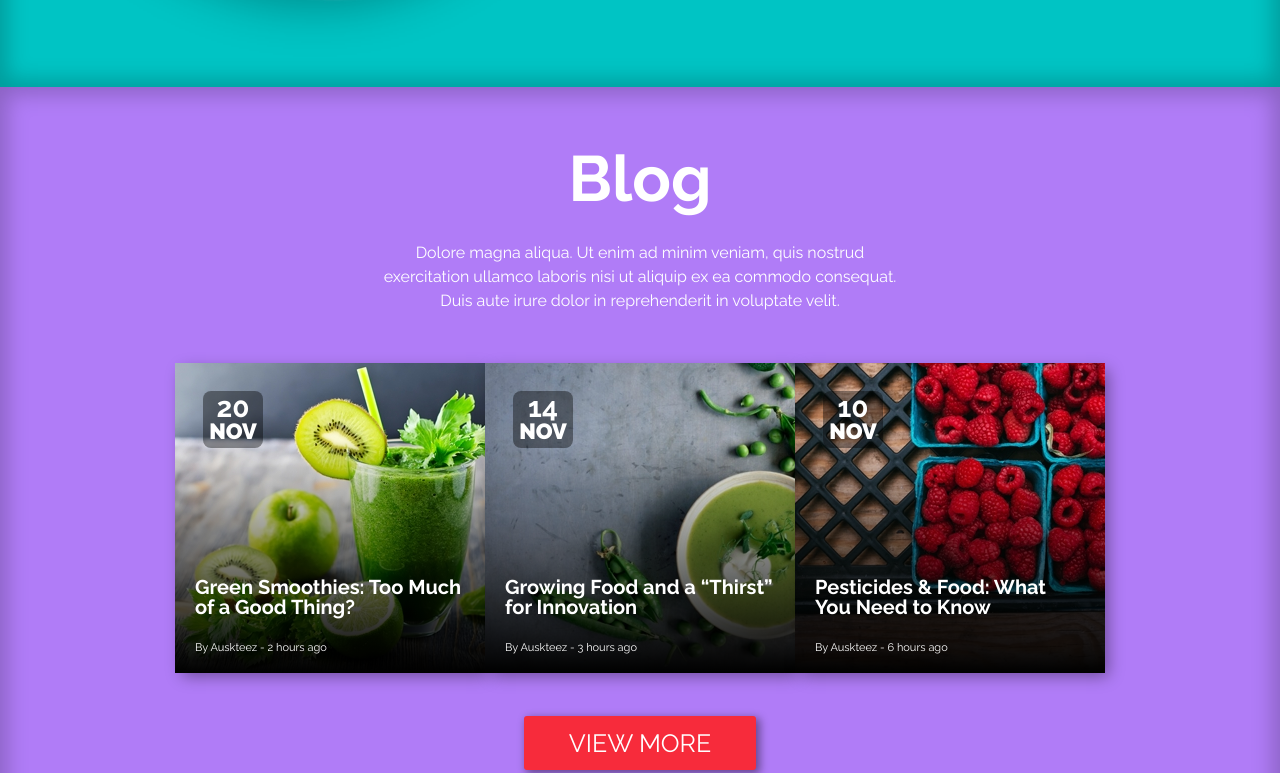
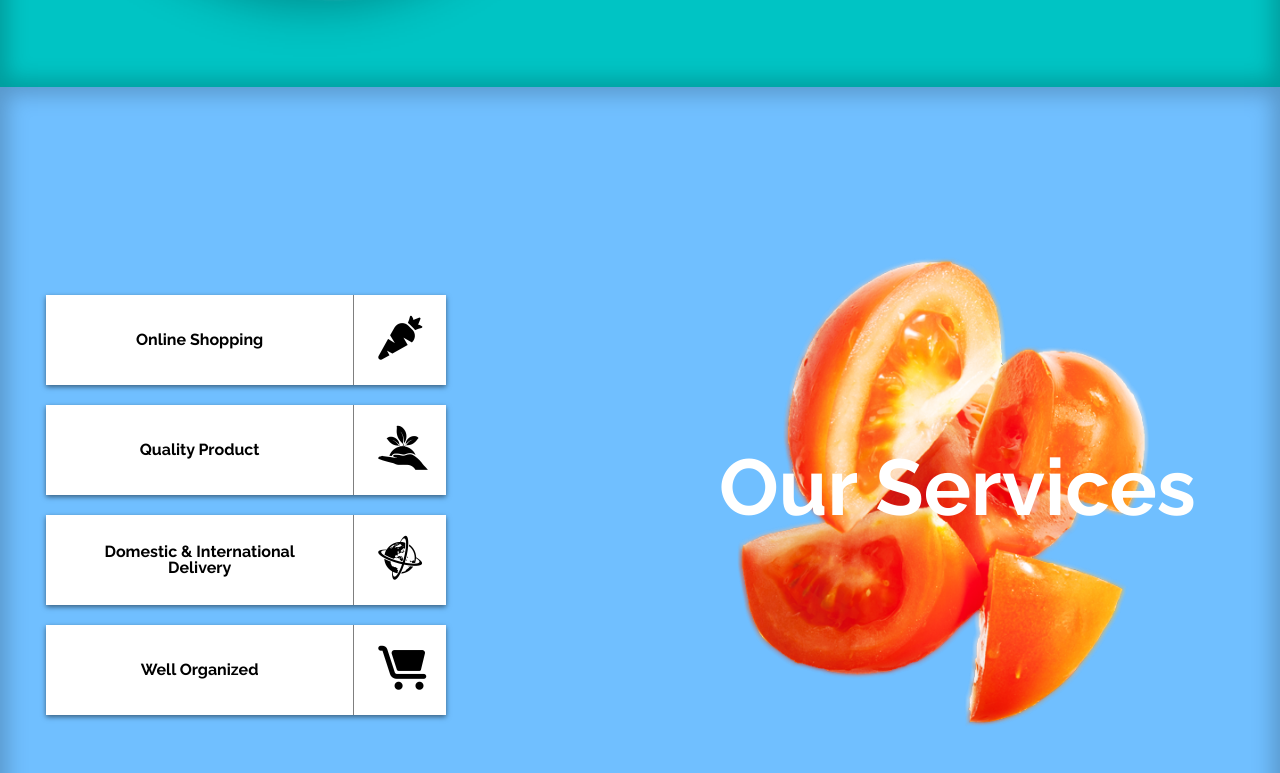
Before and after one commit to Maksyutka/positioningCSS1, a plain HTML site: page index.html in a window 1280 px wide. Shown: the part 1613-2386 px from the top of the page. Drawn offline with Linux system fonts and the light colour scheme.

Commit message:
added our services block

```diff
--- a/css/style.css
+++ b/css/style.css
@@ -1,6 +1,18 @@
 @import url('https://fonts.googleapis.com/css2?family=Raleway:wght@300;400;700;900&display=swap');
 
 @import url('https://fonts.googleapis.com/css2?family=Pacifico&display=swap');
+
+@font-face {
+    font-family: 'ico_cahee';
+    src:  url('../fonts/ico_cahee.eot?76ecb6');
+    src:  url('../fonts/ico_cahee.eot?76ecb6#iefix') format('embedded-opentype'),
+      url('../fonts/ico_cahee.ttf?76ecb6') format('truetype'),
+      url('../fonts/ico_cahee.woff?76ecb6') format('woff'),
+      url('../fonts/ico_cahee.svg?76ecb6#ico_cahee') format('svg');
+    font-weight: normal;
+    font-style: normal;
+    font-display: block;
+  }
 
 html {
     scroll-behavior: smooth;
@@ -404,3 +416,74 @@ select:-webkit-autofill:focus {
     text-decoration: none;
     color: #B9B9B9;
 }
+
+.our-services {
+    background-color: #70BFFF;
+    box-shadow: inset 0px 0px 21px 7px rgba(0,0,0,0.21);
+    padding: 0 0 170px 0;
+}
+
+.our-services__list {
+    display: inline-flex;
+    flex-direction: column;
+    max-width: 400px;
+}
+
+.our-services__item {
+    box-shadow: 0px 2px 5px #00000080;
+    background-color: #fff;
+    display: flex;
+    margin: 0 0 20px 0;
+    text-decoration: none;
+    color: #000;
+}
+
+.our-services__text {
+    width: 82%;
+    padding: 0 57px;
+    font-family: "Raleway", sans-serif;
+    font-weight: 700;
+    display: flex;
+    align-items: center;
+    justify-content: center;
+    text-align: center;
+}
+
+.our-services__icon {
+    width: 25%;
+    padding: 21px 0 0 24px;
+    height: 90px;
+    border-left: 1px solid #00000080;
+    font-family: "ico_cahee";
+    font-size: 44px;
+}
+
+.icon-ico_carrot:before {
+    content: "\e900";
+  }
+  .icon-ico_globe:before {
+    content: "\e901";
+  }
+  .icon-ico_hand:before {
+    content: "\e902";
+  }
+  .icon-ico_train:before {
+    content: "\e903";
+  }
+
+.our-services__picture {
+    display: inline-block;
+    background-image: url(../images/tomato.png);
+    background-repeat: no-repeat;
+    background-position: 28% 50%;
+    font-family: "Raleway", sans-serif;
+    font-weight: 700;
+    color: #fff;
+    font-size: 79px;
+    height: 470px;
+    background-size: contain;
+    margin: 0 0 0 269px;
+    padding: 191px 0 0 0;
+    position: relative;
+    top: 170px;
+}
--- a/index.html
+++ b/index.html
@@ -76,6 +76,48 @@
                     Nim id est laborum. Sed ut perspiciatis unde omnis iste natus error sit voluptatem accusantium
                     doloremque laudantium, totam rem aperiam, eaque ipsa quae ab illo inventore.
                 </div>
+            </div>
+        </div>
+    </div>
+    <!-- iconic font part -->
+    <div class="our-services">
+        <div class="container">
+            <div class="our-services__list">
+                <a href="#" class="our-services__item">
+                    <div class="our-services__text">
+                        Online Shopping
+                    </div>
+                    <div class="our-services__icon">
+                        <i class="icon-ico_carrot"></i>
+                    </div>
+                </a>
+                <a href="#" class="our-services__item">
+                    <div class="our-services__text">
+                        Quality Product
+                    </div>
+                    <div class="our-services__icon">
+                        <i class="icon-ico_hand"></i>
+                    </div>
+                </a>
+                <a href="#" class="our-services__item">
+                    <div class="our-services__text">
+                        Domestic & International Delivery
+                    </div>
+                    <div class="our-services__icon">
+                        <i class="icon-ico_globe"></i>
+                    </div>
+                </a>
+                <a href="#" class="our-services__item">
+                    <div class="our-services__text">
+                        Well Organized
+                    </div>
+                    <div class="our-services__icon">
+                        <i class="icon-ico_train"></i>
+                    </div>
+                </a>
+            </div>
+            <div class="our-services__picture">
+                Our Services
             </div>
         </div>
     </div>
```
Also changed, not shown: fonts/ico_cahee.ttf (added), fonts/ico_cahee.woff (added), images/tomato.png (added), 2 other files.
